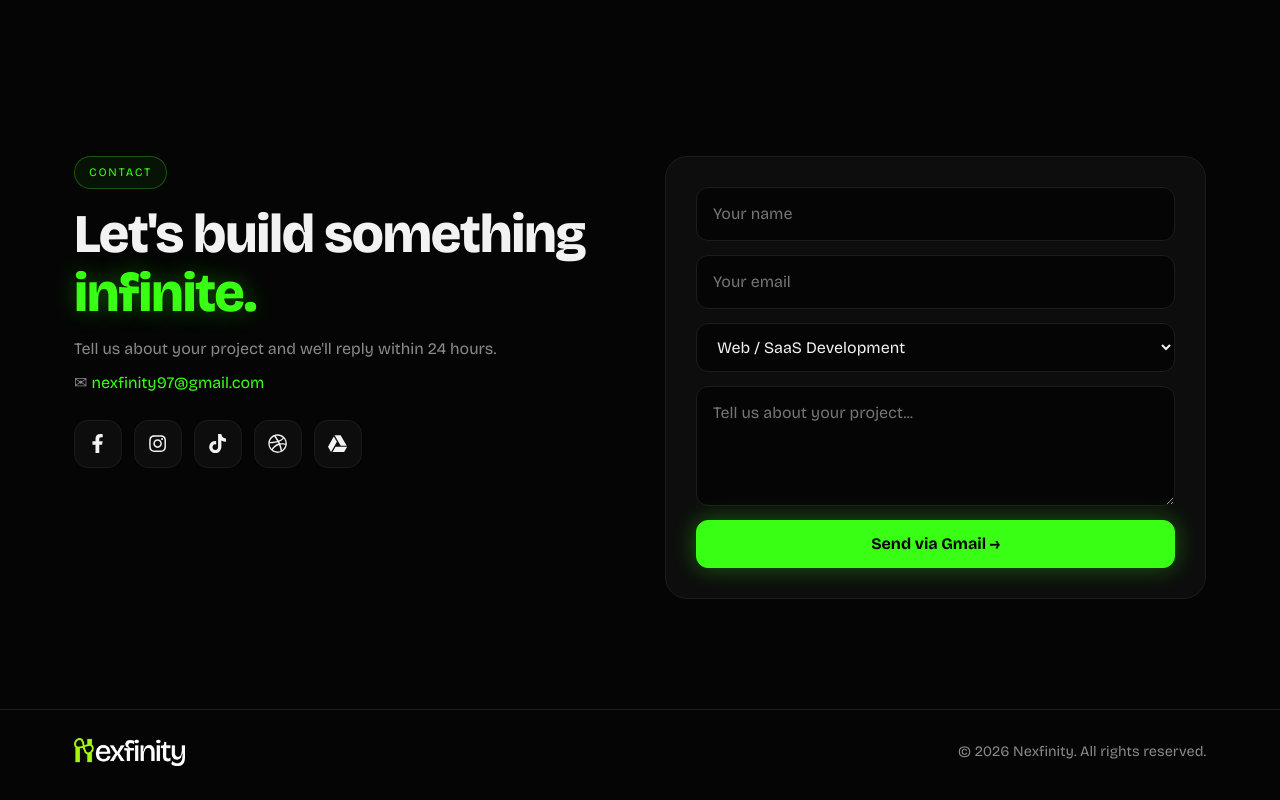
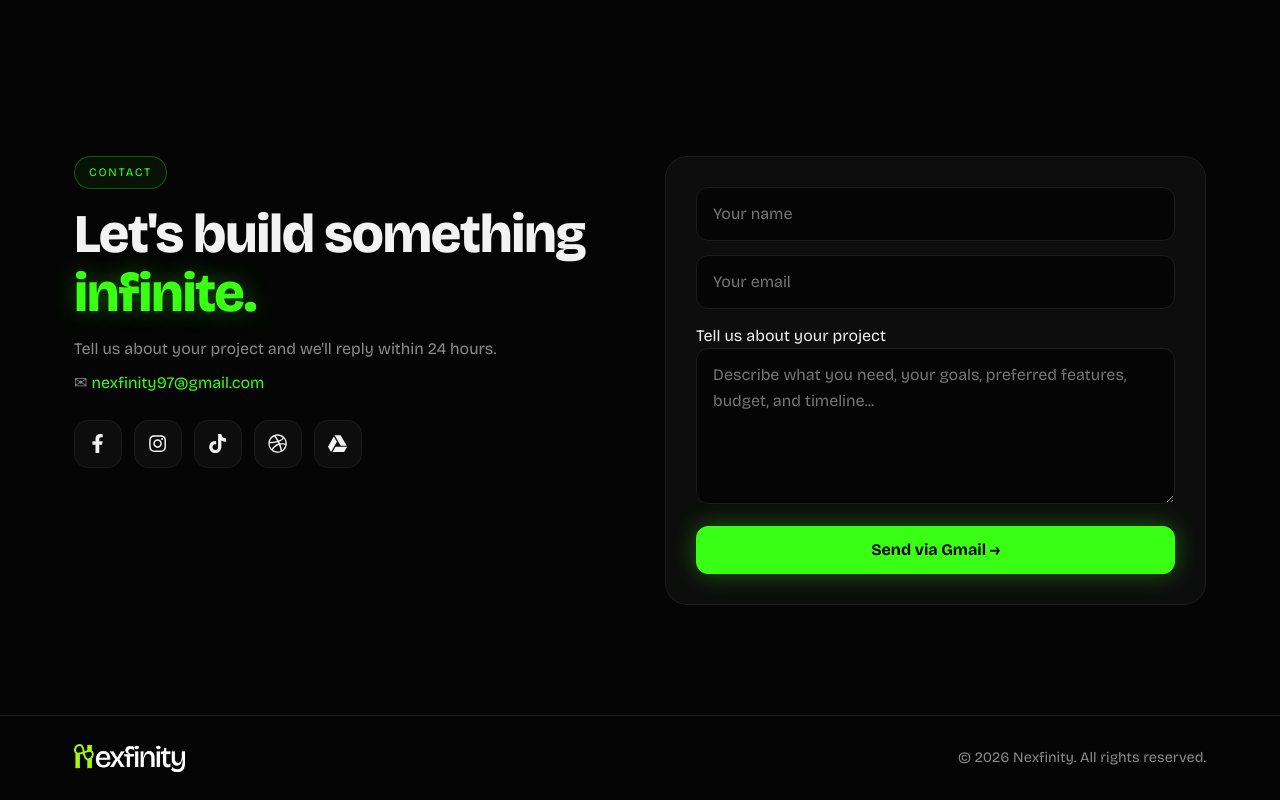
Before and after one commit to Solotech133/nexfinity, a React (Vite) app in the folder nexfinity/: page / in a window 1280 px wide. Shown: the part 6272-7072 px from the top of the page. Built offline with nearby package versions, Linux system fonts and the light colour scheme.

Commit message:
Update contact form and pricing UI

```diff
--- a/nexfinity/src/components/Contact.jsx
+++ b/nexfinity/src/components/Contact.jsx
@@ -38,11 +38,16 @@ export default function Contact() {
         <Reveal as="form" onSubmit={submit} delay={120}>
           <input name="name" placeholder="Your name" required />
           <input name="email" type="email" placeholder="Your email" required />
-          <select name="service">
-            <option>Web / SaaS Development</option><option>Brand Identity</option>
-            <option>UI / UX Design</option><option>Social &amp; Content</option><option>AI &amp; Automation</option>
-          </select>
-          <textarea name="msg" placeholder="Tell us about your project..." required />
+         <div className="field">
+  <label htmlFor="service">Tell us about your project</label>
+  <textarea
+    id="service"
+    name="service"
+    placeholder="Describe what you need, your goals, preferred features, budget, and timeline..."
+    rows="5"
+    required
+  />
+</div>
           <button className="btn p" type="submit">Send via Gmail →</button>
         </Reveal>
       </div>
--- a/nexfinity/src/index.css
+++ b/nexfinity/src/index.css
@@ -544,4 +544,31 @@ footer .wrap{display:flex;flex-direction:column;align-items:flex-start;gap:14px}
   }
 }
 
+/* Nexfinity project description field */
+textarea[name="service"] {
+  width: 100%;
+  min-height: 140px;
+  padding: 16px;
+  border: 1px solid var(--line);
+  border-radius: 12px;
+  background: var(--card);
+  color: var(--tx);
+  font: inherit;
+  font-size: 16px;
+  line-height: 1.6;
+  resize: vertical;
+  box-sizing: border-box;
 }
+
+textarea[name="service"]::placeholder {
+  color: var(--mut);
+  opacity: 0.85;
+}
+
+textarea[name="service"]:focus {
+  outline: none;
+  border-color: var(--g);
+  box-shadow: 0 0 0 3px rgba(57, 255, 20, 0.1);
+}
+
+}
```
